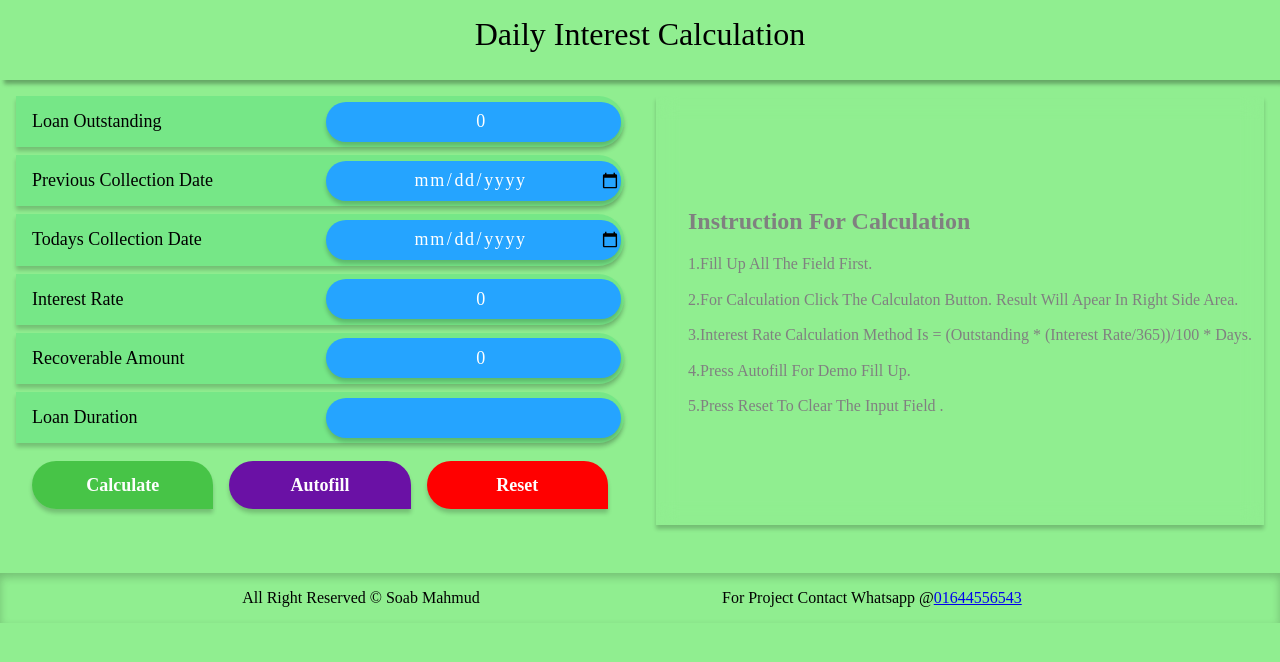
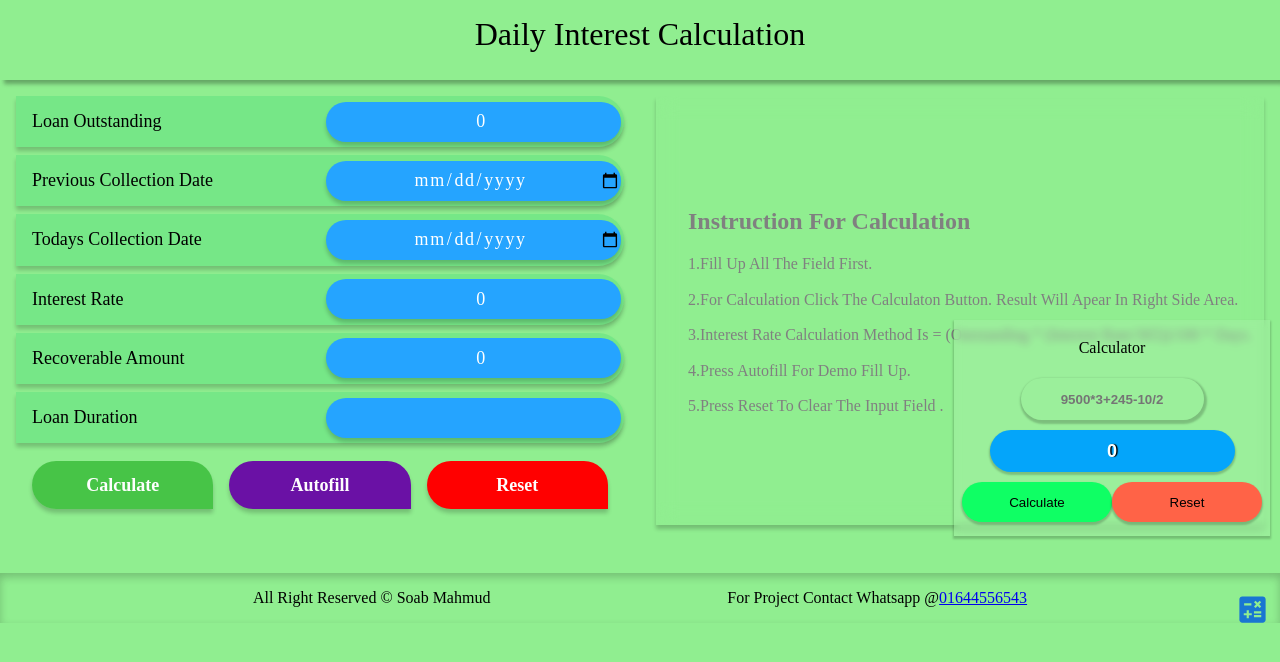
Before and after one commit to Soab42/loancalcweb, a React (Create React App) app: page / in a window 1280 px wide. Shown: the top 662 px of the page. Built offline with nearby package versions, Linux system fonts and the light colour scheme.

Commit message:
calculator

```diff
--- a/package.json
+++ b/package.json
@@ -3,12 +3,17 @@
   "version": "0.1.0",
   "private": true,
   "dependencies": {
+    "@emotion/react": "^11.10.5",
+    "@emotion/styled": "^11.10.5",
+    "@mui/icons-material": "^5.10.9",
+    "@mui/material": "^5.10.13",
     "@testing-library/jest-dom": "^5.16.5",
     "@testing-library/react": "^13.4.0",
     "@testing-library/user-event": "^13.5.0",
     "moment": "^2.29.4",
     "react": "^18.2.0",
     "react-dom": "^18.2.0",
+    "react-icon": "^1.0.0",
     "react-router-dom": "^6.4.3",
     "react-scripts": "5.0.1",
     "web-vitals": "^2.1.4"
--- a/src/App.js
+++ b/src/App.js
@@ -1,10 +1,12 @@
 import { BrowserRouter as Router, Routes, Route } from "react-router-dom";
-import Daily from "./page/DailyCalc/Daily";
+import Daily from "./page/daily/Daily";
+import Calculator from "./page/Calculator";
 function App() {
   return (
     <Router>
       <Routes>
-        <Route path="/" element={<Daily />} />
+        <Route path="" element={<Daily />} />
+        <Route path="calculator" element={<Calculator />} />
       </Routes>
     </Router>
   );
--- a/src/components/Footer.js
+++ b/src/components/Footer.js
@@ -1,10 +1,35 @@
+import { useState } from "react";
+import Calculator from "../page/Calculator";
+import CalculateIcon from "@mui/icons-material/Calculate";
 import classes from "../styles/Daily.module.css";
 export default function Footer() {
-	return <div className={classes.footer}
-	style={{
-		display:`${window.screen.width>500?'flex':'grid'}`,
-	}}>
-<p>{window.screen.width > 500 ? "All right reserved":null} &copy; soab mahmud</p>
-<p> for project contact Whatsapp @<a href="https://wa.me/1644556543">01644556543</a></p>
-	</div>;
+  const [show, SetShow] = useState(false);
+
+  const calcshow = () => {
+    !show ? SetShow(true) : SetShow(false);
+    console.log(show);
+  };
+  return (
+    <div
+      className={classes.footer}
+      style={{
+        display: `${window.screen.width > 500 ? "flex" : "grid"}`,
+      }}
+    >
+      <p>
+        {window.screen.width > 500 ? "All right reserved" : null} &copy; soab
+        mahmud
+      </p>
+      <p>
+        for project contact Whatsapp @
+        <a href="https://wa.me/1644556543">01644556543</a>
+      </p>
+      <div className={classes.calcicon} onClick={calcshow}>
+        {<CalculateIcon fontSize="large" color="primary" />}
+      </div>
+      <div className={classes.calc} style={{ right: show ? -350 : 10 }}>
+        <Calculator />
+      </div>
+    </div>
+  );
 }
--- a/src/page/Calculator.js
+++ b/src/page/Calculator.js
@@ -1,99 +1,114 @@
 import React, { useState } from "react";
-import { Text, View, TextInput, TouchableOpacity } from "react-native";
 
 export default function Calculator() {
   const [data, setdata] = useState();
-  const [result, setResult] = useState();
+  const [result, setResult] = useState(0);
   const calculate = () => {
     setResult(eval(data));
   };
   const Reset = () => {
     setdata();
-    setResult();
+    setResult(0);
   };
   return (
-    <View style={{ height: 200, width: 300, alignSelf: "center" }}>
-      <View>
-        <Text
+    <div
       style={{
-            backgroundColor: "lightgreen",
+        height: 200,
+        width: 300,
+        alignSelf: "center",
+        display: "grid",
+        padding: ".5rem",
+        backgroundColor: "rgba(255,255,255,.1)",
+        boxShadow: "0px 2px 2px 1px rgba(0,0,0,.2)",
+        backdropFilter: "blur(4px)",
+        justifyContent: "center",
+      }}
+    >
+      <div>
+        <div
+          style={{
             textAlign: "center",
             height: 40,
-            textAlignVertical: "center",
-            padding: 5,
-            borderRadius: 15,
+            display: "flex",
+            borderRadius: 25,
+            justifyContent: "center",
+            alignItems: "center",
+            marginBottom: 10,
           }}
         >
           Calculator
-        </Text>
-        <TextInput
+        </div>
+        <input
+          style={{
+            height: 40,
+            marginBottom: 10,
+            borderRadius: 25,
+            border: "none",
+            fontWeight: "bold",
+            boxShadow: "1px 2px 2px 2px rgba(0,0,0,.2)",
+            backgroundColor: "transparent",
+            outline: "none",
+            textAlign: "center",
+          }}
+          placeholder={"9500*3+245-10/2"}
+          onChange={(x) => setdata(x.target.value)}
+          cursorColor="black"
+          keyboardType="numeric"
+          value={data}
+        />
+        <input
           style={{
             height: 40,
             borderRadius: 25,
-            backgroundColor: "white",
-            width: 300,
+            marginBottom: 10,
+            textShadow: "1.4px -.1px 1px rgba(0,0,0,1)",
+            border: "none",
             textAlign: "center",
-            marginBottom: 10,
-            marginTop: 10,
+            backgroundColor: "rgba(4,165,250,1)",
+            fontWeight: "bold",
+            boxShadow: "0px 2px 2px 1px rgba(0,0,0,.2)",
+
+            fontSize: "large",
+            color: "rgba(250,255,255,1)",
           }}
-          placeholder={"9500*3+245-10/2"}
-          onChangeText={setdata}
-          cursorColor="black"
-          keyboardType="numeric"
-        >
-          {data}
-        </TextInput>
-        <Text
-          style={{
-            height: 40,
-            borderRadius: 25,
-            backgroundColor: "lightblue",
-            width: 300,
-            marginBottom: 10,
-            textAlignVertical: "center",
-            textAlign: "left",
-            paddingLeft: 20,
-          }}
-        >
-          Result: {result}
-        </Text>
-        <View
+          disabled
+          value={result.toLocaleString("en-IN")}
+        ></input>
+        <div
           style={{
             flexDirection: "row",
             justifyContent: "space-between",
           }}
         >
-          <TouchableOpacity style={{ width: 150 }} onPress={calculate}>
-            <Text
+          <button
+            onClick={calculate}
             style={{
               height: 40,
+              border: "none",
               borderRadius: 25,
-                width: 100,
-                backgroundColor: "lightgreen",
+              boxShadow: "0px 2px 2px 1px rgba(0,0,0,.2)",
               width: 150,
+              backgroundColor: "rgba(15,255,100,1)",
               textAlign: "center",
-                textAlignVertical: "center",
             }}
           >
             Calculate
-            </Text>
-          </TouchableOpacity>
-          <TouchableOpacity style={{ width: 150 }} onPress={Reset}>
-            <Text
+          </button>
+          <button
+            onClick={Reset}
             style={{
               height: 40,
+              boxShadow: "0px 2px 2px 1px rgba(0,0,0,.2)",
               borderRadius: 25,
+              border: "none",
               backgroundColor: "tomato",
               width: 150,
-                textAlign: "center",
-                textAlignVertical: "center",
             }}
           >
             Reset
-            </Text>
-          </TouchableOpacity>
-        </View>
-      </View>
-    </View>
+          </button>
+        </div>
+      </div>
+    </div>
   );
 }
--- a/src/styles/Daily.module.css
+++ b/src/styles/Daily.module.css
@@ -6,9 +6,9 @@
   z-index: 100;
   font-size: 2rem;
   padding-top: 1rem;
-  box-shadow:4px 4px 4px 0px rgba(0, 0, 0, .3);
+  box-shadow: 4px 4px 4px 0px rgba(0, 0, 0, 0.3);
 }
-.title p{
+.title p {
   margin: 0;
   font-family: cascadia code;
 }
@@ -31,7 +31,7 @@
   display: grid;
   grid-template-columns: repeat(1, 2fr);
   padding: 1rem;
-  row-gap: .5rem;
+  row-gap: 0.5rem;
   transition: 1s;
   background-color: transparent;
 }
@@ -93,7 +93,7 @@
   display: grid;
   background-color: rgba(15, 200, 100, 0.2);
   height: 3.2rem;
-  transition: .2s;
+  transition: 0.2s;
   font-size: large;
   justify-content: space-between;
   align-items: center;
@@ -104,10 +104,9 @@
   border-start-end-radius: 2rem;
   box-shadow: 0 4px 4px 0 rgba(0, 0, 0, 0.2);
 }
-.label:hover{
+.label:hover {
   box-shadow: 0 4px 4px 4px rgba(0, 0, 0, 0.2);
-  transition: .5s;
-
+  transition: 0.5s;
 }
 .instruction {
   font-family: cascadia code;
@@ -121,28 +120,38 @@
   padding-left: 2rem;
   align-items: flex-start;
 }
-.instruction p{
+.instruction p {
   margin-top: 0;
-  padding-bottom: .1rem;
+  padding-bottom: 0.1rem;
 }
-.footer{
-    justify-content:space-evenly;
-    paddin-left:1rem;
-    padding-right:1rem;
-    text-transform:capitalize;
-    background-color:lightgreen;
-    text-align:center;
-    row-gap:.31rem;
+.footer {
+  justify-content: space-evenly;
+  padding-left: 1rem;
+  padding-right: 1rem;
+  text-transform: capitalize;
+  background-color: lightgreen;
+  text-align: center;
+  row-gap: 0.31rem;
   margin-top: 2rem;
   background-color: transparent;
-  box-shadow:inset 0px 4px 8px 0 rgba(0, 0, 0, 0.2);
+  box-shadow: inset 0px 4px 8px 0 rgba(0, 0, 0, 0.2);
   font-family: cascadia code;
-
+  position: static;
 }
-
+.calcicon {
+  position: absolute;
+  top: 37rem;
+  right: 10px;
+}
+.calc {
+  position: absolute;
+  top: 20rem;
+  right: 1rem;
+  transition: 1s;
+}
 @media (max-width: 500px) {
   .frame {
-    grid-template-columns: repeat(1, 1fr);
+    grid-template-columns: 1fr;
   }
   .label {
     height: 3rem;
@@ -164,31 +173,32 @@
     padding-bottom: 0;
     padding-top: 0;
   }
-  .footer{
+  .footer {
     grid-row-gap: 0;
     padding-top: 5px;
     padding-bottom: 5px;
+    height: 4rem;
     font-size: small;
+    overflow: hidden;
   }
-  .footer p{
+  .footer p {
     margin-top: 10px;
     margin-bottom: 0;
-
   }
-.btngrp{
+  .btngrp {
     padding-bottom: 0;
     padding-top: 10px;
   }
-.btn{
+  .btn {
     height: 2.3rem;
     font-size: small;
   }
-.title p{
+  .title p {
     margin-top: 10px;
     font-family: cascadia code;
     font-size: large;
   }
-.form{
+  .form {
     padding-bottom: 0;
   }
 }
```
Also changed, not shown: src/page/daily/Daily.js (renamed from src/page/DailyCalc/Daily.js), src/page/new/Monthly.js (renamed from src/page/NewCalc/Monthly.js), src/page/new/Newcalc.js (renamed from src/page/NewCalc/Newcalc.js), src/page/old/Monthly.js (renamed from src/page/OldCalc/v3/Monthly.js), src/page/old/Oldcalc.js (renamed from src/page/OldCalc/v3/Oldcalc.js), 1 other file (tests, documents, lock files or other folders). Lines whose indentation alone changed are shown as unchanged.
